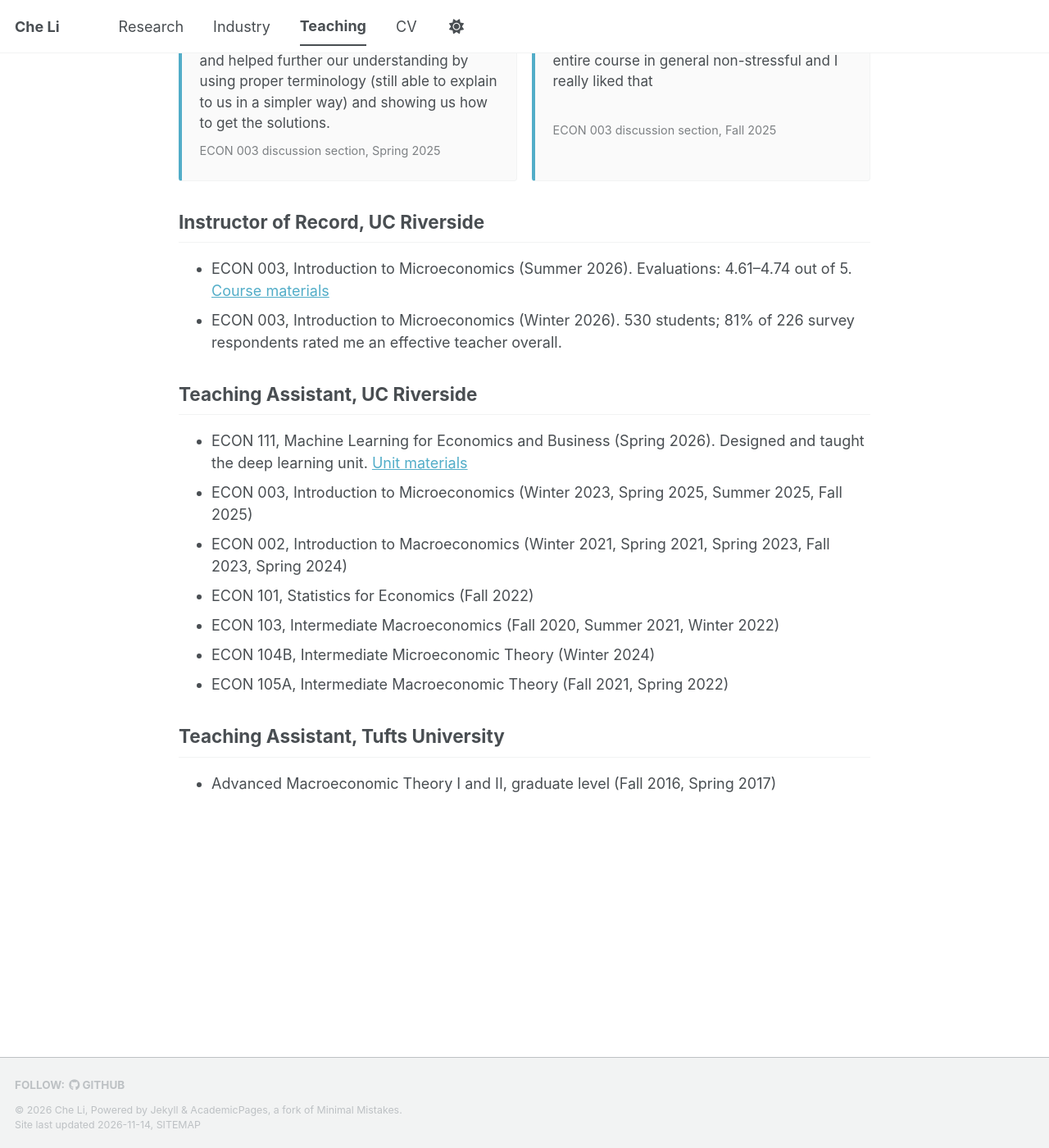
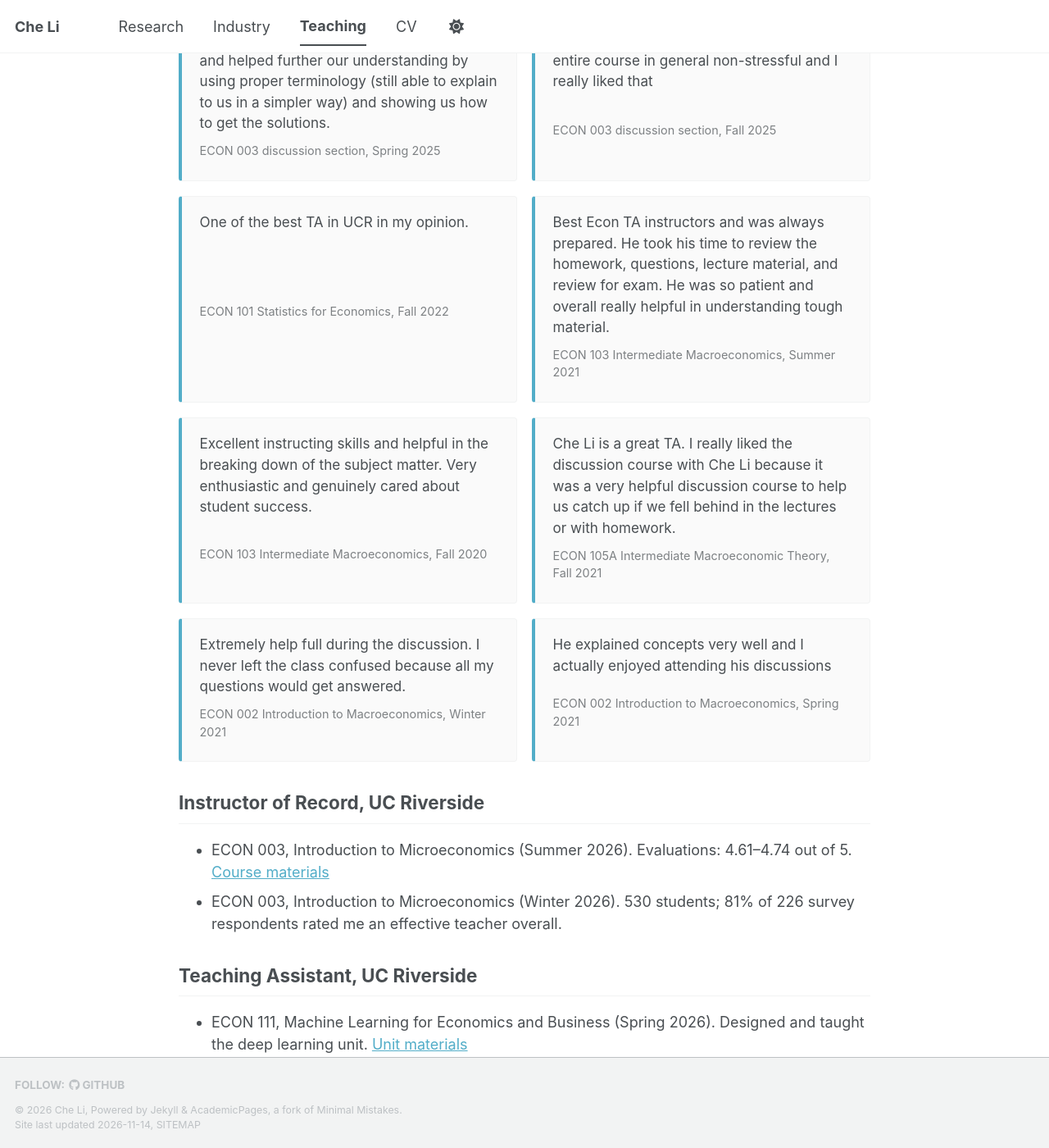
Before and after one commit to liche0907/Personal-Website, a Jekyll site: the page built from _pages/teaching.md, in a window 1280 px wide and 1400 px high, scrolled down 1408 px. Shown: the whole window at 82% size. Built offline with Jekyll 4.4.1, drawn with Linux system fonts in a browser that asks for light colours; a script bundle is joined from its source files by our own code; a style sheet for code colours, icons or effects is not loaded.

Commit message:
Add student comments from statistics, intermediate and macro courses

```diff
--- a/_pages/teaching.md
+++ b/_pages/teaching.md
@@ -53,6 +53,30 @@ Selected comments from end-of-course surveys and official evaluations, quoted as
 <blockquote>The structure of the discussions made the entire course in general non-stressful and I really liked that</blockquote>
 <figcaption>ECON 003 discussion section, Fall 2025</figcaption>
 </figure>
+<figure class="quote-card">
+<blockquote>One of the best TA in UCR in my opinion.</blockquote>
+<figcaption>ECON 101 Statistics for Economics, Fall 2022</figcaption>
+</figure>
+<figure class="quote-card">
+<blockquote>Best Econ TA instructors and was always prepared. He took his time to review the homework, questions, lecture material, and review for exam. He was so patient and overall really helpful in understanding tough material.</blockquote>
+<figcaption>ECON 103 Intermediate Macroeconomics, Summer 2021</figcaption>
+</figure>
+<figure class="quote-card">
+<blockquote>Excellent instructing skills and helpful in the breaking down of the subject matter. Very enthusiastic and genuinely cared about student success.</blockquote>
+<figcaption>ECON 103 Intermediate Macroeconomics, Fall 2020</figcaption>
+</figure>
+<figure class="quote-card">
+<blockquote>Che Li is a great TA. I really liked the discussion course with Che Li because it was a very helpful discussion course to help us catch up if we fell behind in the lectures or with homework.</blockquote>
+<figcaption>ECON 105A Intermediate Macroeconomic Theory, Fall 2021</figcaption>
+</figure>
+<figure class="quote-card">
+<blockquote>Extremely help full during the discussion. I never left the class confused because all my questions would get answered.</blockquote>
+<figcaption>ECON 002 Introduction to Macroeconomics, Winter 2021</figcaption>
+</figure>
+<figure class="quote-card">
+<blockquote>He explained concepts very well and I actually enjoyed attending his discussions</blockquote>
+<figcaption>ECON 002 Introduction to Macroeconomics, Spring 2021</figcaption>
+</figure>
 </div>
 
 ## Instructor of Record, UC Riverside
```
